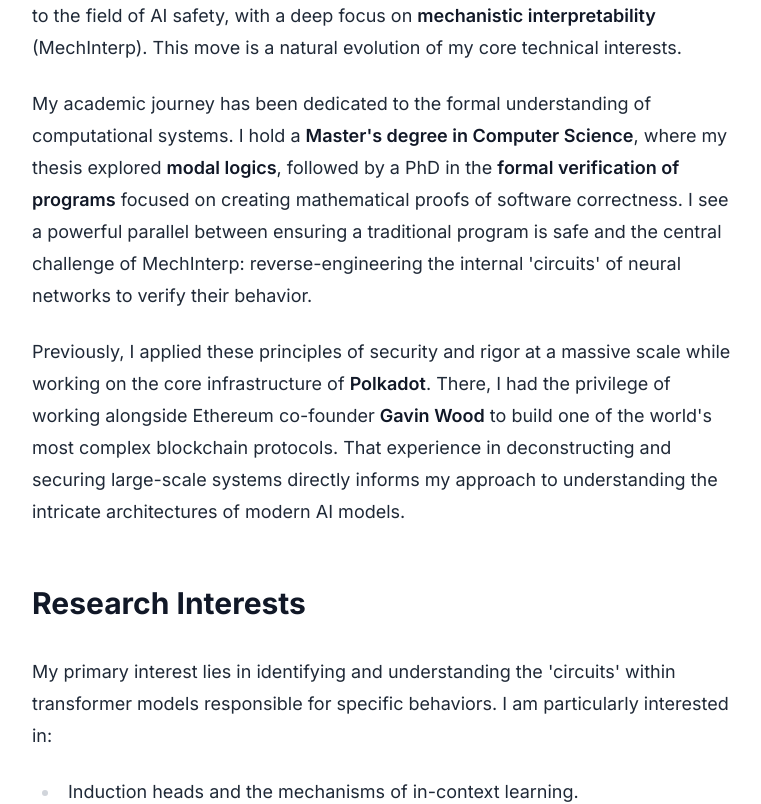
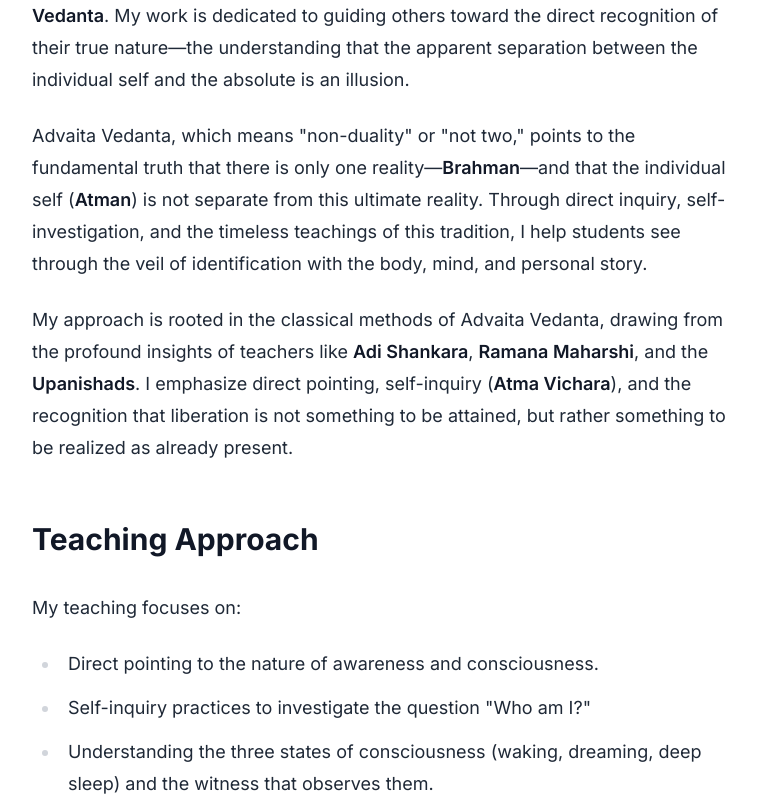
Before and after one commit to seerscode/website, a SvelteKit app: page /about in a window 1280 px wide. Shown: the part 260-1064 px from the top of the page, without its empty margins (256-1017 px from the left). Built offline with nearby package versions, Linux system fonts and the light colour scheme.

Commit message:
update about

```diff
--- a/src/routes/about/+page.svelte
+++ b/src/routes/about/+page.svelte
@@ -5,23 +5,25 @@
 <article class="prose lg:prose-lg max-w-none">
   <h1>About Me</h1>
   <p>
-    I am a researcher and engineer transitioning from building decentralized systems to the field of AI safety, with a deep focus on <strong>mechanistic interpretability</strong> (MechInterp). This move is a natural evolution of my core technical interests.
+    I am a <strong>Non Dualistic teacher</strong> based in the ancient wisdom tradition of <strong>Advaita Vedanta</strong>. My work is dedicated to guiding others toward the direct recognition of their true nature—the understanding that the apparent separation between the individual self and the absolute is an illusion.
   </p>
   <p>
-    My academic journey has been dedicated to the formal understanding of computational systems. I hold a <strong>Master's degree in Computer Science</strong>, where my thesis explored <strong>modal logics</strong>, followed by a PhD in the <strong>formal verification of programs</strong> focused on creating mathematical proofs of software correctness. I see a powerful parallel between ensuring a traditional program is safe and the central challenge of MechInterp: reverse-engineering the internal 'circuits' of neural networks to verify their behavior.
+    Advaita Vedanta, which means "non-duality" or "not two," points to the fundamental truth that there is only one reality—<strong>Brahman</strong>—and that the individual self (<strong>Atman</strong>) is not separate from this ultimate reality. Through direct inquiry, self-investigation, and the timeless teachings of this tradition, I help students see through the veil of identification with the body, mind, and personal story.
   </p>
   <p>
-    Previously, I applied these principles of security and rigor at a massive scale while working on the core infrastructure of <strong>Polkadot</strong>. There, I had the privilege of working alongside Ethereum co-founder <strong>Gavin Wood</strong> to build one of the world's most complex blockchain protocols. That experience in deconstructing and securing large-scale systems directly informs my approach to understanding the intricate architectures of modern AI models.
+    My approach is rooted in the classical methods of Advaita Vedanta, drawing from the profound insights of teachers like <strong>Adi Shankara</strong>, <strong>Ramana Maharshi</strong>, and the <strong>Upanishads</strong>. I emphasize direct pointing, self-inquiry (<strong>Atma Vichara</strong>), and the recognition that liberation is not something to be attained, but rather something to be realized as already present.
   </p>
 
-  <h2>Research Interests</h2>
+  <h2>Teaching Approach</h2>
   <p>
-    My primary interest lies in identifying and understanding the 'circuits' within transformer models responsible for specific behaviors. I am particularly interested in:
+    My teaching focuses on:
   </p>
   <ul>
-    <li>Induction heads and the mechanisms of in-context learning.</li>
-    <li>Techniques for automated circuit discovery and verification.</li>
-    <li>Superposition and the challenges of polysemantic neurons.</li>
+    <li>Direct pointing to the nature of awareness and consciousness.</li>
+    <li>Self-inquiry practices to investigate the question "Who am I?"</li>
+    <li>Understanding the three states of consciousness (waking, dreaming, deep sleep) and the witness that observes them.</li>
+    <li>Recognizing the illusory nature of the ego and personal identity.</li>
+    <li>Integration of this understanding into daily life.</li>
   </ul>
   <h2>Contact</h2>
   <p>You can reach me via <a href="mailto:marcio.diaz@gmail.com">email</a> or follow my work on <a href="https://github.com/marciodiaz" target="_blank">GitHub</a>.</p>
```
